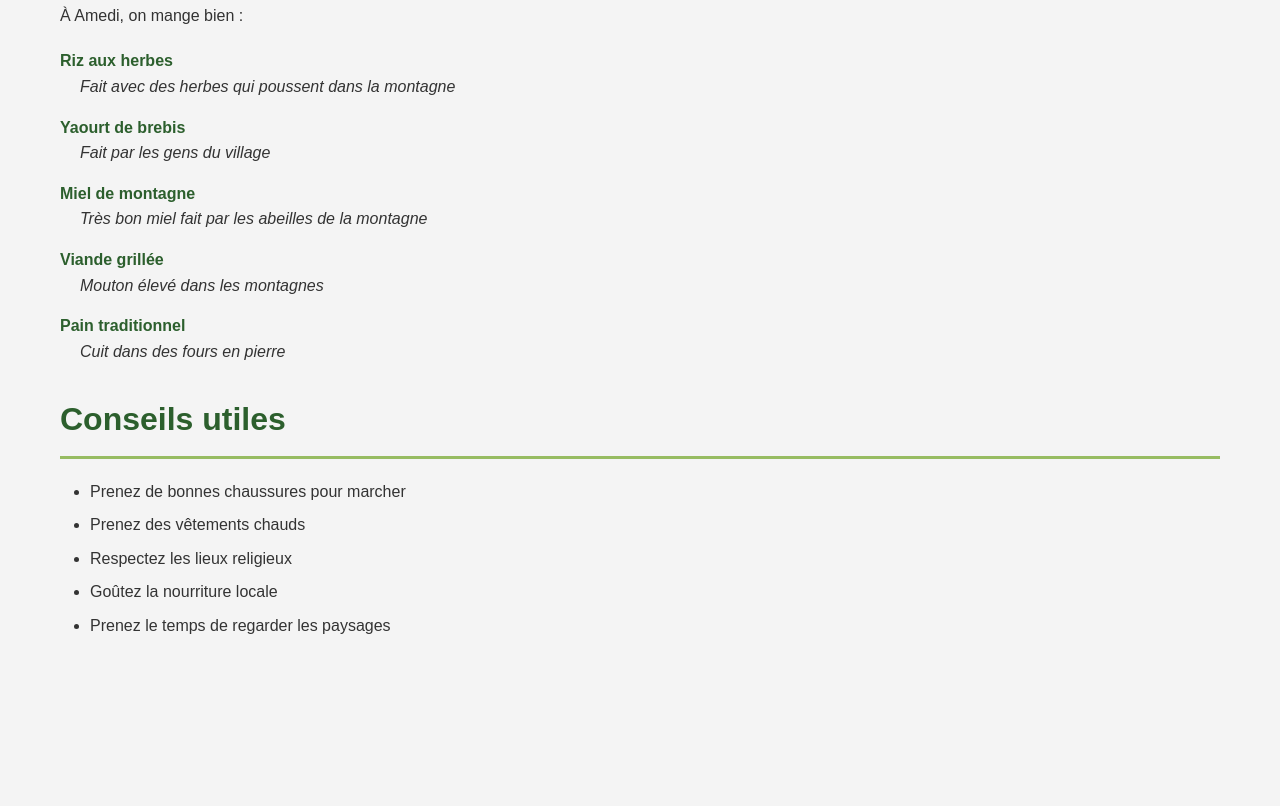
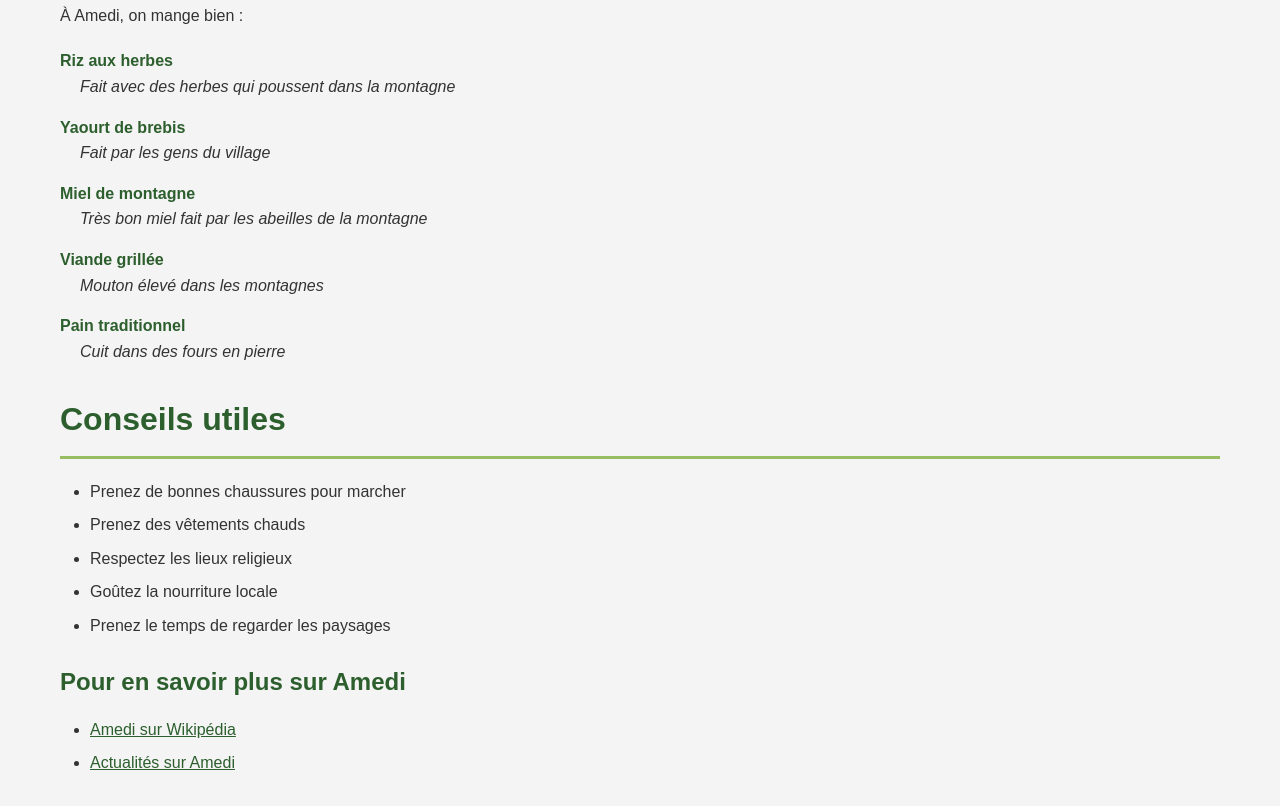
Before and after one commit to yadigarKouja/mon_site, a plain HTML site: page amedi.html in a window 1280 px wide. Shown: the part 3823-4629 px from the top of the page. Before the commit the page ends 4501 px from the top, so only its background shows below. Drawn offline with Linux system fonts and the light colour scheme.

Commit message:
Update amedi.html

```diff
--- a/amedi.html
+++ b/amedi.html
@@ -148,6 +148,14 @@
                 <li>Prenez le temps de regarder les paysages</li>
             </ul>
 
+    <section>
+    <h3>Pour en savoir plus sur Amedi</h3>
+    <ul>
+        <li><a href="https://en.wikipedia.org/wiki/Amadiya" target="_blank">Amedi sur Wikipédia</a></li>
+        <li><a href="https://www.kurdistan24.net/en/tags/amedi" target="_blank">Actualités sur Amedi</a></li>
+    </ul>
+</section>
+
 
 </body>
 </html>
```
